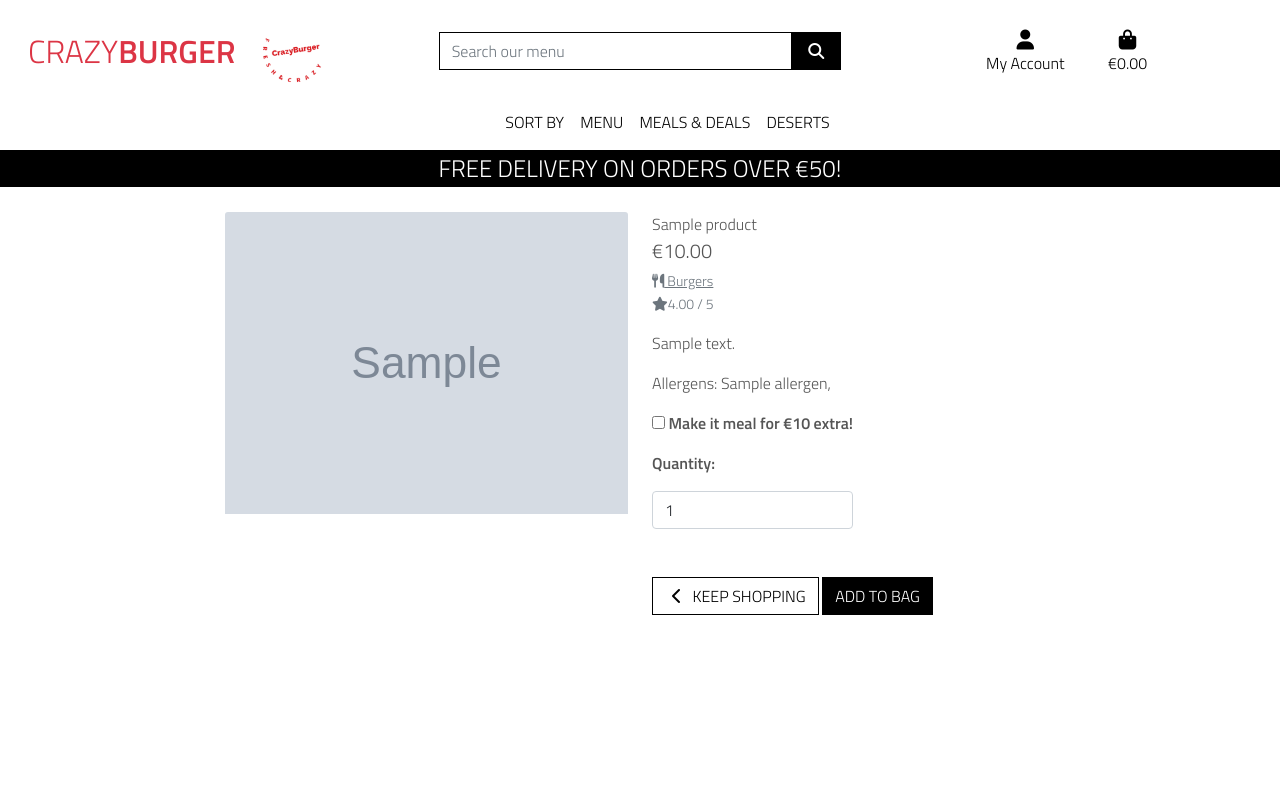
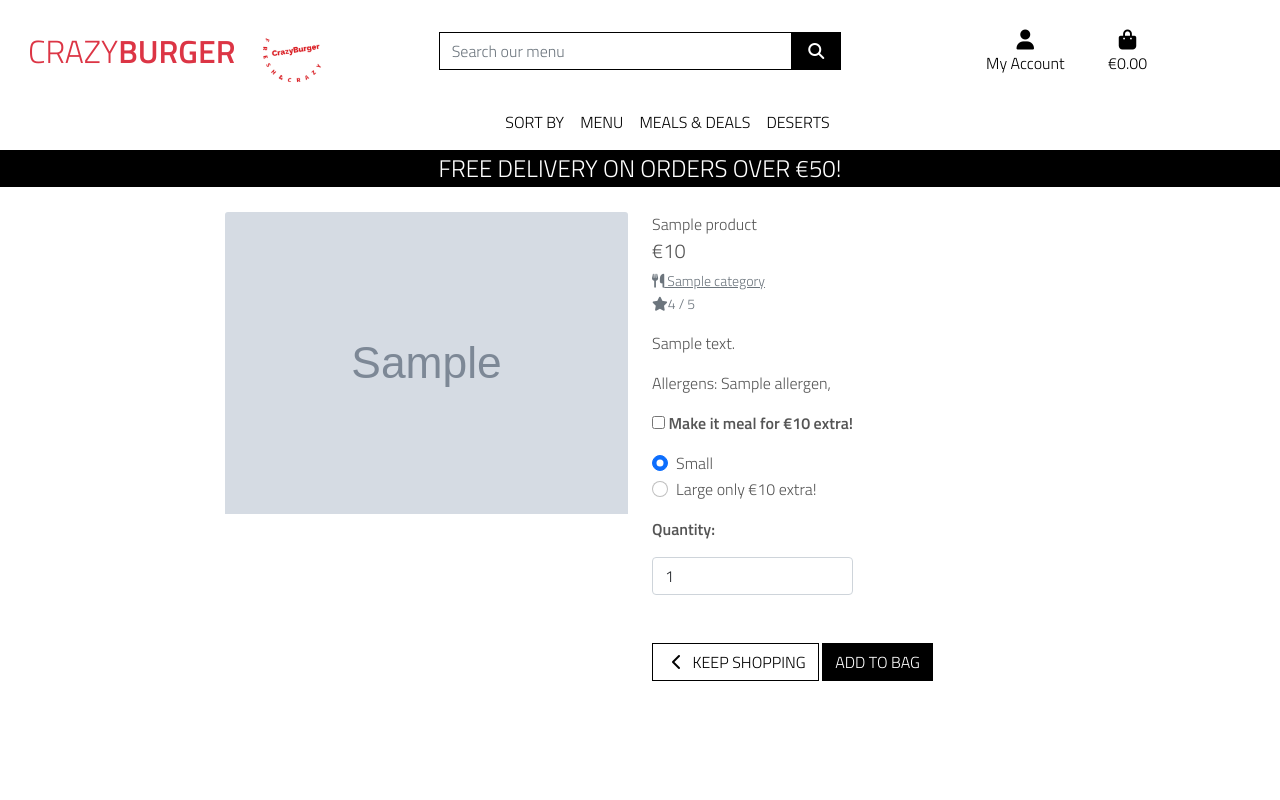
Before and after one commit to Martin-ITT/MS4_Crazy_Burger, a Django app: template products/templates/products/product_detail.html in a window 1280 px wide. Run offline with Django 3.2, Linux system fonts and the light colour scheme; data comes from the database, SQL or seed files in the repository; tables that the repository leaves empty hold one stand-in row (values such as "Sample post"); the template is opened without the code that fills it: values that come from a table or form of the project are taken from there, most other values are stand-ins (such as "Sample title", 1, 10 or a date in 2020); grey boxes marked "Sample" are stand-in pictures; parts of the project's set-up code (start-up, migrations or seed data) failed here and were passed over; some libraries are stand-ins or nearby versions.

Commit message:
drink size options added

```diff
--- a/products/models.py
+++ b/products/models.py
@@ -23,6 +23,13 @@
         return self.name
 
 
+class Topping(models.Model):
+    name = models.CharField(max_length=50)
+
+    def __str__(self):
+        return self.name
+
+
 class Product(models.Model):
     category = models.ForeignKey('Category', null=True, blank=True, on_delete=models.SET_NULL)
     sku = models.CharField(max_length=254, null=True, blank=True)
@@ -35,7 +42,8 @@
     # milkshakes, drinks and some other dishes
     price_medium = models.DecimalField(max_digits=6, decimal_places=2, default=0.0)
     price_large = models.DecimalField(max_digits=6, decimal_places=2, default=0.0)
-
+    has_toppings = models.BooleanField(initial=False)
+    toppings = models.ManyToManyField(Topping, blank=True)
     rating = models.DecimalField(max_digits=6, decimal_places=2, null=True, blank=True)
     image_url = models.URLField(max_length=1024, null=True, blank=True)
     image = models.ImageField(null=True, blank=True)
--- a/products/templates/products/product_detail.html
+++ b/products/templates/products/product_detail.html
@@ -70,7 +70,7 @@
                                     {% endif %}</b>
                                 </p>
 
-                                <!-- select drink -->
+                                <!-- select drink with meal -->
                                 <div id="drink-selection" class="d-none">
                                     <div class="form-check-inline">
                                         <label class="form-check-label">
@@ -98,29 +98,51 @@
                                         </label>
                                     </div>
                                 </div>
-                                <!-- milkshakes -->
+
+                                <!-- size selection for products with size except pizzas, and drinks -->
                                 <p class="mt-3">
-                                    {% if product.category.name == 'milkshakes' %}
+                                    {% if product.price_large and product.category.name != 'pizzas' and product.category.name != 'drinks' %}
                                     <div id="size-selection">
                                         <!-- hidden input for price_large -->
                                         <input class="d-none" type="checkbox" id="id-price-large" name="id-price-large" value="{{ product.price_large }}">
                                         <div class="form-check">
                                             <label class="form-check-label">
-                                            <input type="radio" class="form-check-input" name="opt-milkshakes" value="small" checked>Small
+                                            <input type="radio" class="form-check-input" name="opt-small-large-only" value="small" checked>Small
                                             </label>
                                         </div>
                                         <div class="form-check">
                                             <label class="form-check-label">
-                                            <input type="radio" class="form-check-input" name="opt-milkshakes" value="large">Large only €{{ price_large_extra }} extra!
+                                            <input type="radio" class="form-check-input" name="opt-small-large-only" value="large">Large only €{{ price_large_extra }} extra!
                                             </label>
                                         </div>
                                     </div>
-                                    <!--
-                                    <input type="checkbox" id="id-price-large" name="id-price-large" value="{{ product.price_large }}">
-                                    <b>Go large for €{{ price_large_extra }} extra!
-                                    -->
-                                    {% endif %}</b>
+                                    {% endif %}
                                 </p>
+
+                                <!-- drinks -->
+                                {% if product.name == 'Coca Cola' %}
+                                    <div id="size-selection">
+                                        <!-- hidden input for price_large and price_medium -->
+                                        <input class="d-none" type="checkbox" id="id-price-large" name="id-price-large" value="{{ product.price_large }}">
+                                        <input class="d-none" type="checkbox" id="id-price-medium" name="id-price-medium" value="{{ product.price_medium }}">
+
+                                        <div class="form-check-inline">
+                                            <label class="form-check-label">
+                                            <input type="radio" id="is-small-checked" class="form-check-input" name="opt-drinks" value="small" checked>0.33l
+                                            </label>
+                                        </div>
+                                        <div class="form-check-inline">
+                                            <label class="form-check-label">
+                                            <input type="radio" class="form-check-input" name="opt-drinks" value="medium">0.5l
+                                            </label>
+                                        </div>
+                                        <div class="form-check-inline">
+                                            <label class="form-check-label">
+                                            <input type="radio" class="form-check-input" name="opt-drinks" value="large">1.5l
+                                            </label>
+                                        </div>
+                                    </div>
+                                    {% endif %}
                                 <p class="mt-3"><strong>Quantity:</strong></p>
                                 <div class="form-group w-50">
                                     <div class="input-group">
@@ -147,7 +169,7 @@
     </div>
     <script type="text/javascript">
         $(document).ready(function() {
-
+            /* make it meal logic*/
             $('input:checkbox#id-price-meal').change(function(){
             if($(this).is(":checked")) {
                 $('div#drink-selection').removeClass("d-none");
@@ -161,17 +183,43 @@
                 $('#add-meal-text').remove();
             }
         });
-
-        $('input[name=opt-milkshakes]').change(function(){
-        var value = $( 'input[name=opt-milkshakes]:checked' ).val();
+        /* size option for small-large only logic */
+        $('input[name=opt-small-large-only]').change(function(){
+        var value = $('input[name=opt-small-large-only]:checked').val();
         if (value == "large") {
             var price_large = parseFloat($('#id-price-large').val()).toFixed(2);
             $('#product-price').text("€" + price_large);
-                $('#id-product-name').append('<span id="add-size-text"> - large</span>');
+            $('#id-product-name').append('<span id="add-size-text"> - large</span>');
+        } else if (value == "medium") {
+
         } else {
             var price = parseFloat($('#id-price').val()).toFixed(2);
             $('#product-price').text("€" + price);
-            $('#add-size-text').remove();;
+            $('#add-size-text').remove();
+        }
+        });
+
+        /* size option for some drinks logic */
+        if ($('#is-small-checked').is(':checked')) {
+            $('#id-product-name').append('<span id="add-size-text"> 0.33l</span>');
+        }
+        $('input[name=opt-drinks]').change(function(){
+        var value = $( 'input[name=opt-drinks]:checked' ).val();
+        if (value == "large") {
+            var price_large = parseFloat($('#id-price-large').val()).toFixed(2);
+            $('#product-price').text("€" + price_large);
+            $('#add-size-text').remove();
+            $('#id-product-name').append('<span id="add-size-text"> 1.5l</span>');
+        } else if (value == "medium"){
+            var price_medium = parseFloat($('#id-price-medium').val()).toFixed(2);
+            $('#product-price').text("€" + price_medium);
+            $('#add-size-text').remove();
+            $('#id-product-name').append('<span id="add-size-text"> 0.5l</span>');
+        } else {
+            var price = parseFloat($('#id-price').val()).toFixed(2);
+            $('#product-price').text("€" + price);
+            $('#add-size-text').remove();
+            $('#id-product-name').append('<span id="add-size-text"> 0.33l</span>');
         }
         });
 
```
